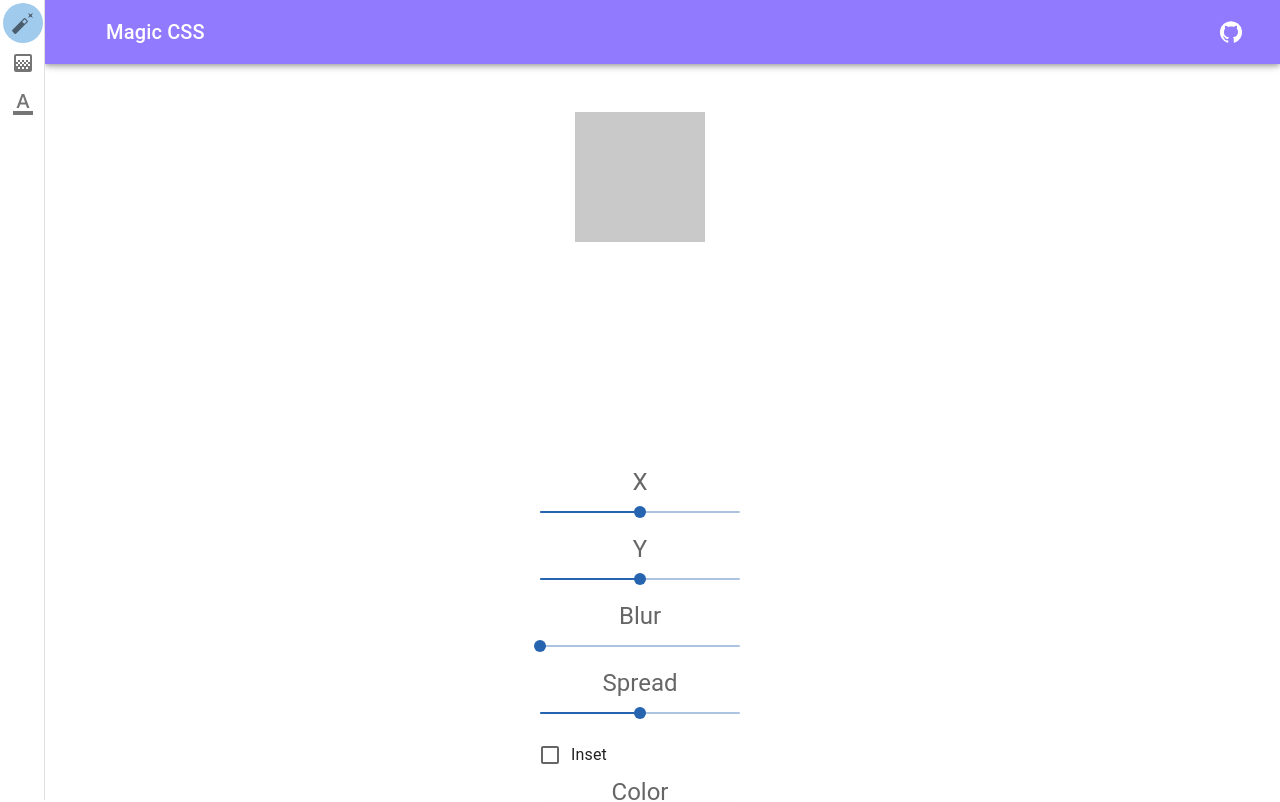
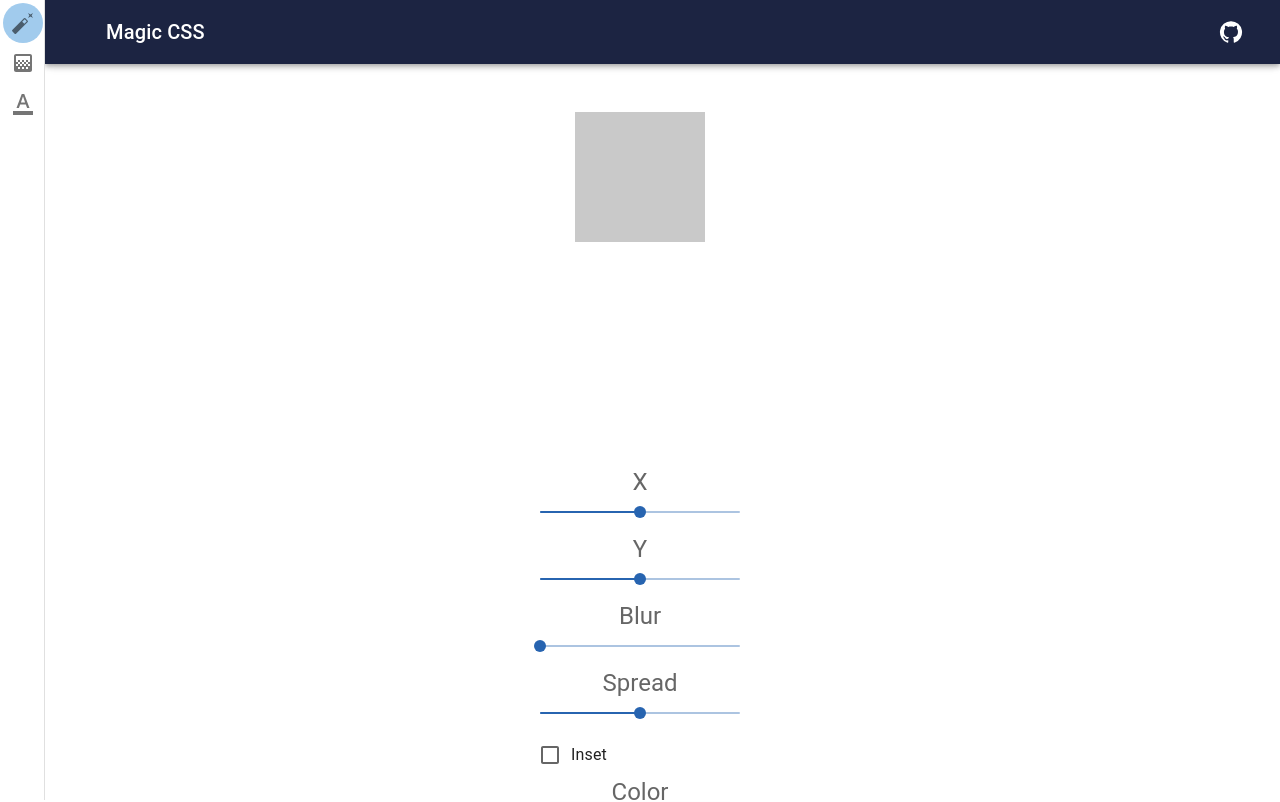
Before and after one commit to parham-ab/React-magic-css, a React (Create React App) app: page /shadowGenerator in a window 1280 px wide. Shown: the top 802 px of the page. Built offline with nearby package versions, Linux system fonts and the light colour scheme.

Commit message:
ui colors changed

```diff
--- a/src/assets/styles/index.scss
+++ b/src/assets/styles/index.scss
@@ -24,14 +24,14 @@ a {
   background-color: transparent;
 }
 ::-webkit-scrollbar-thumb {
-  background-color: #8979db;
+  background-color: #1c2442;
   border-radius: 5px;
 }
 ::-webkit-scrollbar-thumb:hover {
-  background-color: #7b6dc2;
+  background-color: #334172;
 }
 ::-webkit-scrollbar-thumb:active {
-  background-color: #786dad;
+  background-color: #192759;
 }
 .custom-box {
   width: 60rem;
--- a/src/components/layout/Header.js
+++ b/src/components/layout/Header.js
@@ -68,7 +68,7 @@ const Header = () => {
         position="fixed"
         sx={{
           width: `calc(100% - ${45}px)`,
-          bgcolor: "#927aff",
+          bgcolor: "#1c2442",
           flexFlow: "inherit",
           justifyContent: "space-between",
           alignItems: "center",
```
